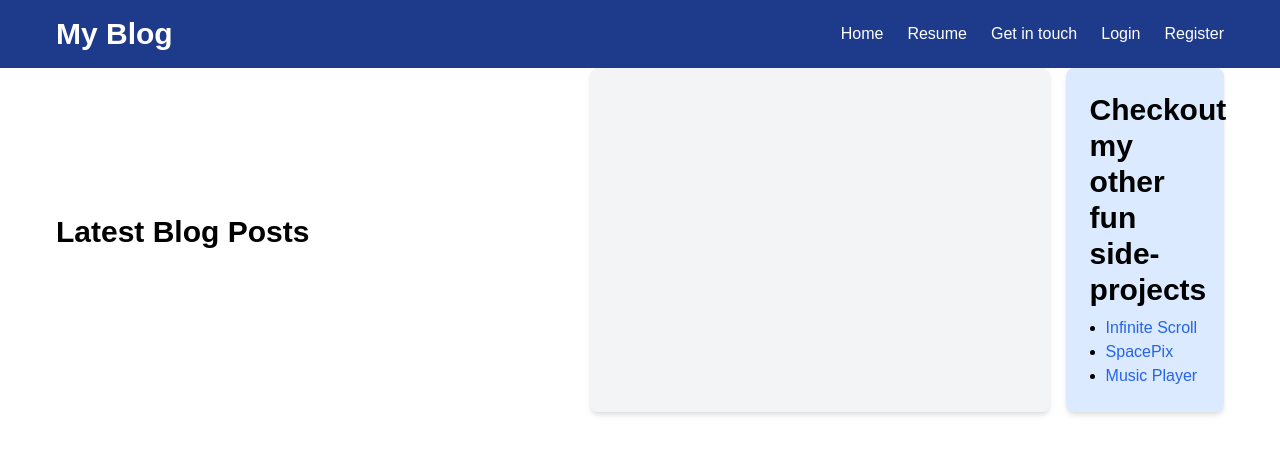
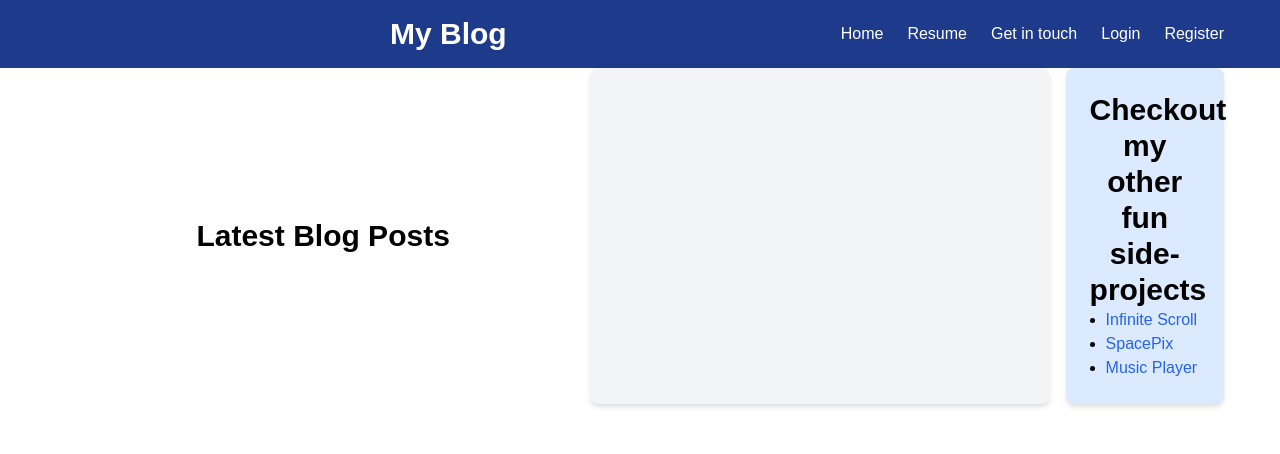
Before and after one commit to varshney-yash/rl-app, a Django app: page /home/ in a window 1280 px wide. Shown: the top 454 px of the page. Run offline with Django 4.2, Linux system fonts and the light colour scheme; data that the repository does not hold is empty.

Commit message:
Update home.html

```diff
--- a/blog/templates/blog/home.html
+++ b/blog/templates/blog/home.html
@@ -2,7 +2,7 @@
 
 {% block content %}
 <main class="container mx-auto mt-6">
-    <h2 class="text-3xl font-semibold text-center mb-4">Latest Blog Posts</h2>
+    <h2 class="text-3xl font-semibold mb-4">Latest Blog Posts</h2>
     <div class="flex justify-center space-x-4">
         <!-- Blog Posts Section (75%) -->
         <section class="w-3/4 bg-gray-100 rounded-lg shadow-md p-6" style="max-height: calc(100vh - 200px); overflow-y: auto; overflow-x: hidden;">            <!-- Replace the following with your blog post content -->
@@ -39,6 +39,12 @@
         </section>
     </div>
 </main>
+<style>
+    .text-3xl {
+        text-align: center; /* Center horizontally */
+        margin: 0 auto; /* Center horizontally */
+    }
+</style>
 <script src="https://code.jquery.com/jquery-3.6.0.min.js"></script>
 <script>
     console.log('js working');
```
